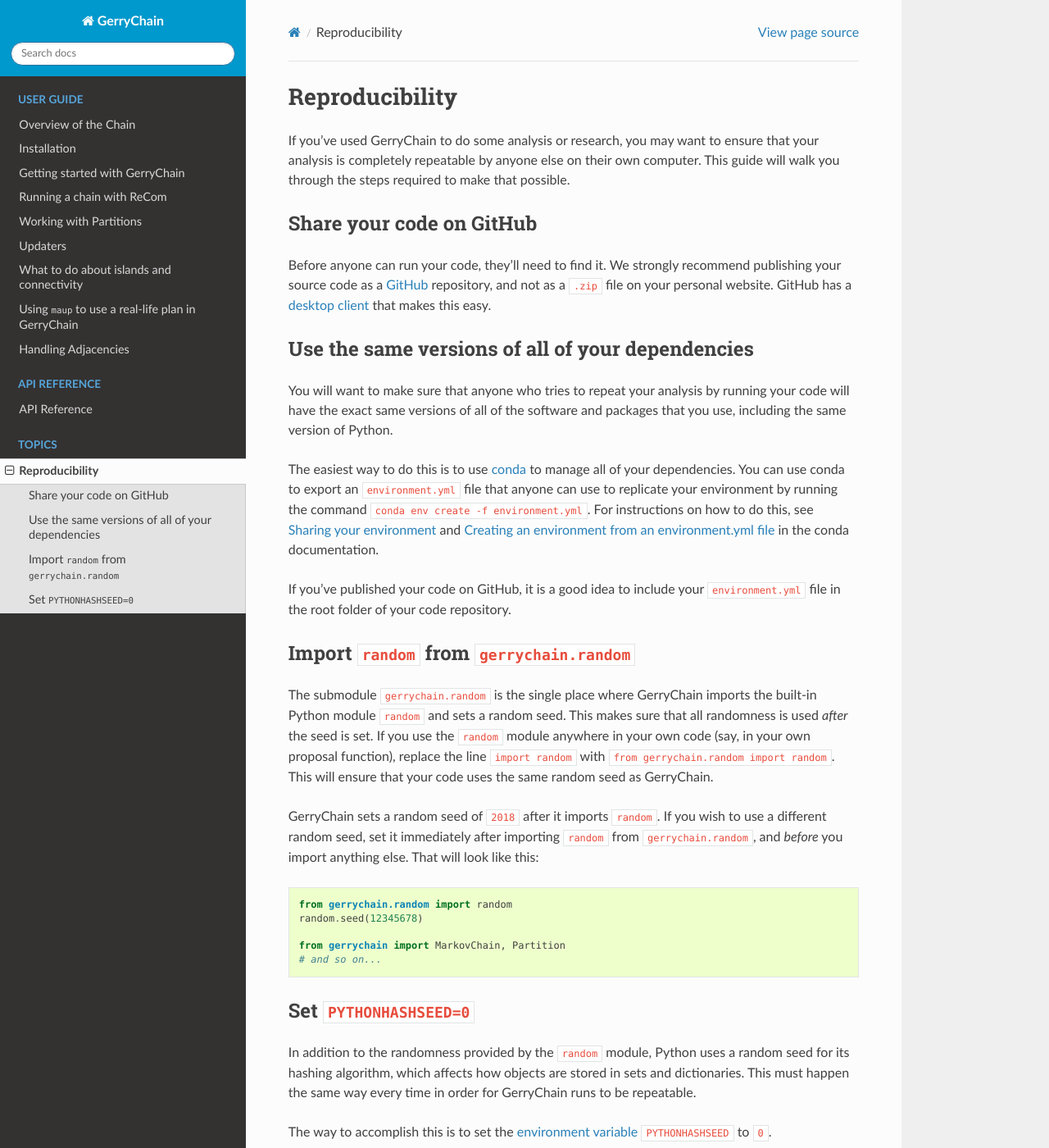
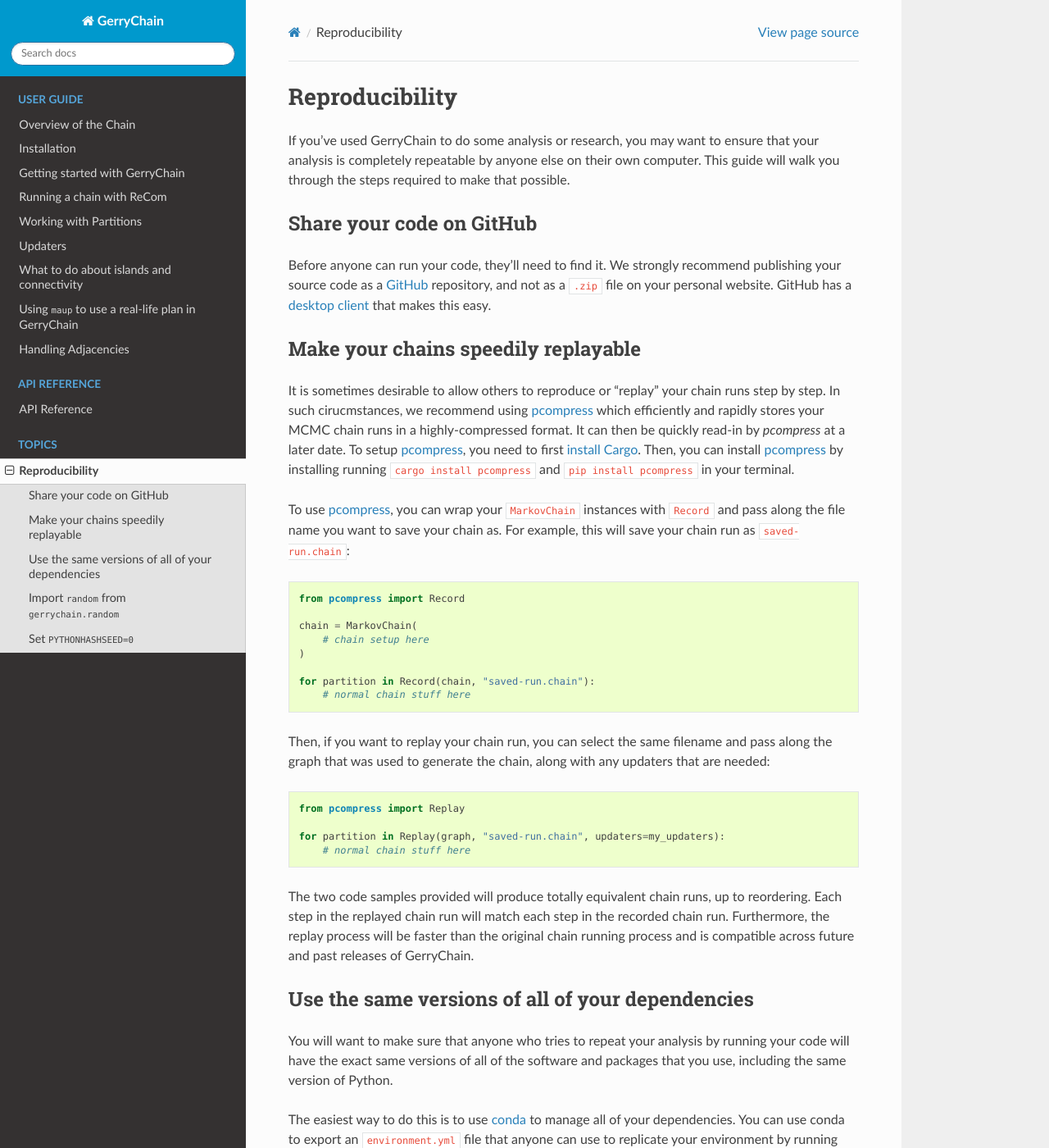
Before and after one commit to mggg/GerryChain, a Sphinx documentation site: the page built from docs/topics/reproducibility.rst, in a window 1280 px wide and 1400 px high. Shown: the whole window at 82% size. Built offline with Sphinx 7.4.7 and the Read the Docs theme 2.0.0, drawn with Linux system fonts in a browser that asks for light colours.

Commit message:
Add pcompress to reproducibility section

```diff
--- a/docs/topics/reproducibility.rst
+++ b/docs/topics/reproducibility.rst
@@ -16,6 +16,35 @@
 
 .. _`GitHub`: https://github.com/
 .. _`desktop client`: https://desktop.github.com/
+
+Make your chains speedily replayable
+------------------------------------
+
+It is sometimes desirable to allow others to reproduce or "replay" your chain runs step by step. In such cirucmstances, we recommend using `pcompress`_ which efficiently and rapidly stores your MCMC chain runs in a highly-compressed format. It can then be quickly read-in by `pcompress` at a later date. To setup `pcompress`_, you need to first `install Cargo`_. Then, you can install `pcompress`_ by installing running ``cargo install pcompress`` and ``pip install pcompress`` in your terminal.
+
+To use `pcompress`_, you can wrap your ``MarkovChain`` instances with ``Record`` and pass along the file name you want to save your chain as. For example, this will save your chain run as ``saved-run.chain``:
+
+.. code-block:: python
+
+    from pcompress import Record
+
+    chain = MarkovChain(
+        # chain setup here
+    )
+
+    for partition in Record(chain, "saved-run.chain"):
+        # normal chain stuff here
+
+Then, if you want to replay your chain run, you can select the same filename and pass along the graph that was used to generate the chain, along with any updaters that are needed:
+
+.. code-block:: python
+
+    from pcompress import Replay
+
+    for partition in Replay(graph, "saved-run.chain", updaters=my_updaters):
+        # normal chain stuff here
+
+The two code samples provided will produce totally equivalent chain runs, up to reordering. Each step in the replayed chain run will match each step in the recorded chain run. Furthermore, the replay process will be faster than the original chain running process and is compatible across future and past releases of GerryChain.
 
 
 Use the same versions of all of your dependencies
@@ -83,3 +112,5 @@
 .. _`environment variable`: https://en.wikipedia.org/wiki/Environment_variable
 .. _conda: https://conda.io/en/master/
 .. _`save environment variables in your conda environment`: https://conda.io/projects/conda/en/latest/user-guide/tasks/manage-environments.html#saving-environment-variables
+.. _`pcompress`: https://github.com/mggg/pcompress
+.. _`install Cargo`: https://doc.rust-lang.org/cargo/getting-started/installation.html
```
